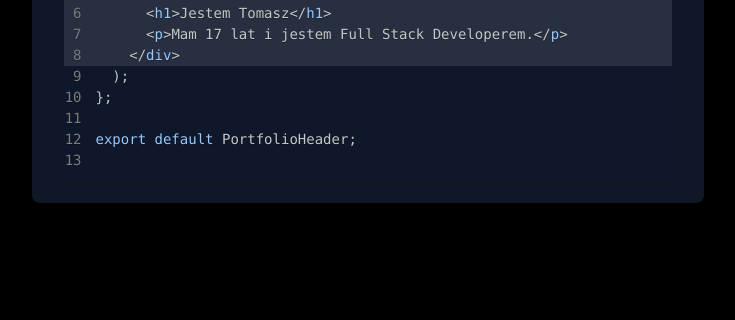
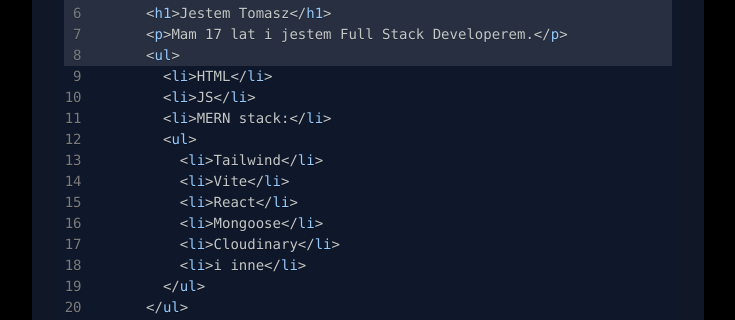
Before and after one commit to tomaszkozdra/Tomasz-portfolio, a React (Vite) app: page /Tomasz-portfolio/about in a window 1280 px wide. Shown: the part 762-1082 px from the top of the page, without its empty margins (272-1007 px from the left). Before the commit the page ends 1013 px from the top, so only its background shows below. Built offline with nearby package versions, Linux system fonts and the light colour scheme.

Commit message:
aktualizacja

```diff
--- a/src/components/sections/Codeblock.jsx
+++ b/src/components/sections/Codeblock.jsx
@@ -11,6 +11,19 @@ const PortfolioHeader = () => {
     <div>
       <h1>Jestem Tomasz</h1>
       <p>Mam 17 lat i jestem Full Stack Developerem.</p>
+      <ul>
+        <li>HTML</li>
+        <li>JS</li>
+        <li>MERN stack:</li>
+        <ul>
+          <li>Tailwind</li>
+          <li>Vite</li>
+          <li>React</li>
+          <li>Mongoose</li>
+          <li>Cloudinary</li>
+          <li>i inne</li>
+        </ul>
+      </ul>
     </div>
   );
 };
--- a/src/components/sections/ui/timeline.jsx
+++ b/src/components/sections/ui/timeline.jsx
@@ -25,7 +25,7 @@ const Timeline = ({ data }) => {
   return (
     <div className="w-full bg-black font-sans md:px-10" ref={containerRef}>
       <div className="max-w-7xl mx-auto py-20 px-4 md:px-8 lg:px-10">
-        <h2 className="text-lg md:text-4xl mb-4 text-white dark:text-white max-w-4xl">
+        <h2 className="text-lg md:text-4xl font-bold mb-3 text-white dark:text-white max-w-4xl">
           Moja przygoda z programowaniem
         </h2>
         <p className="text-neutral-300 text-sm md:text-base max-w-sm">
```
